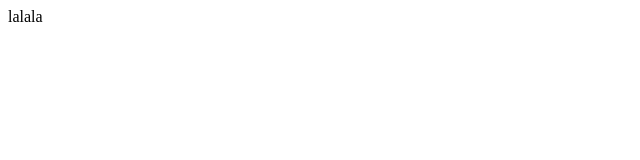
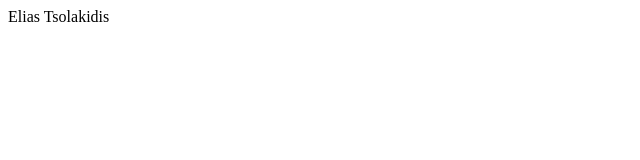
Before and after one commit to etsolakidis/test, a plain HTML site: page index.html in a window 1280 px wide. Shown: the full height of the page, 0-640 px from the left. Drawn offline with Linux system fonts and the light colour scheme.

Commit message:
Added Elias name

```diff
--- a/index.html
+++ b/index.html
@@ -1 +1 @@
-<div class="container">lalala</div>
+<div class="container">Elias Tsolakidis</div>
```
